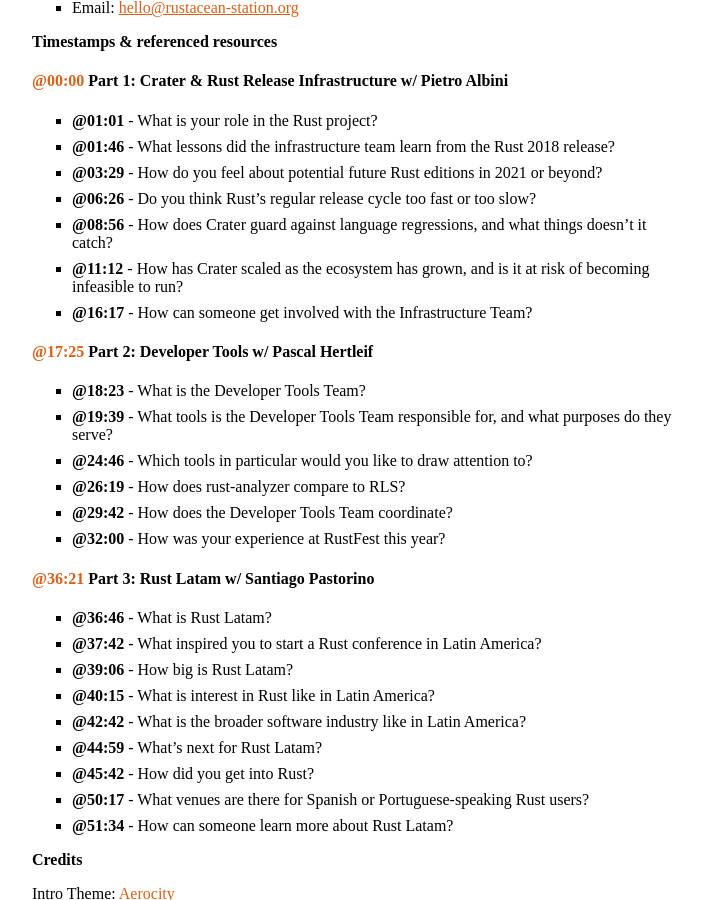
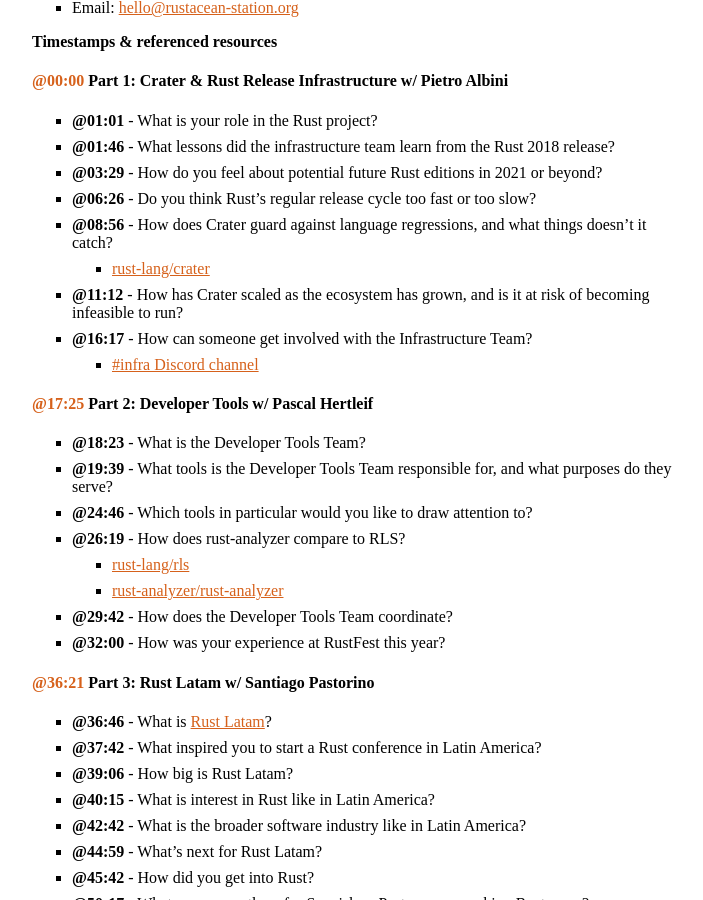
Before and after one commit to rustacean-station/rustacean-station.org, a Jekyll site: the page built from _episodes/012-pietro-pascal-santiago.md, in a window 1280 px wide and 900 px high, scrolled down 961 px. Shown: the whole window, without its empty margins (288-991 px from the left). Built offline with Jekyll 4.4.1, drawn with Linux system fonts in a browser that asks for light colours.

Commit message:
012 feedback

```diff
--- a/_episodes/012-pietro-pascal-santiago.md
+++ b/_episodes/012-pietro-pascal-santiago.md
@@ -40,8 +40,10 @@
 - [@03:29] - How do you feel about potential future Rust editions in 2021 or beyond?
 - [@06:26] - Do you think Rust's regular release cycle too fast or too slow?
 - [@08:56] - How does Crater guard against language regressions, and what things doesn't it catch?
+    - [rust-lang/crater](https://github.com/rust-lang/crater)
 - [@11:12] - How has Crater scaled as the ecosystem has grown, and is it at risk of becoming infeasible to run?
 - [@16:17] - How can someone get involved with the Infrastructure Team?
+    - [#infra Discord channel](https://discord.gg/AxXmxzN)
 
 #### [@17:25] Part 2: Developer Tools w/ Pascal Hertleif
 
@@ -49,12 +51,14 @@
 - [@19:39] - What tools is the Developer Tools Team responsible for, and what purposes do they serve?
 - [@24:46] - Which tools in particular would you like to draw attention to?
 - [@26:19] - How does rust-analyzer compare to RLS?
+    - [rust-lang/rls](https://github.com/rust-lang/rls)
+    - [rust-analyzer/rust-analyzer](https://github.com/rust-analyzer/rust-analyzer)
 - [@29:42] - How does the Developer Tools Team coordinate?
 - [@32:00] - How was your experience at RustFest this year?
 
 #### [@36:21] Part 3: Rust Latam w/ Santiago Pastorino
 
-- [@36:46] - What is Rust Latam?
+- [@36:46] - What is [Rust Latam](https://rustlatam.org/)?
 - [@37:42] - What inspired you to start a Rust conference in Latin America?
 - [@39:06] - How big is Rust Latam?
 - [@40:15] - What is interest in Rust like in Latin America?
```
